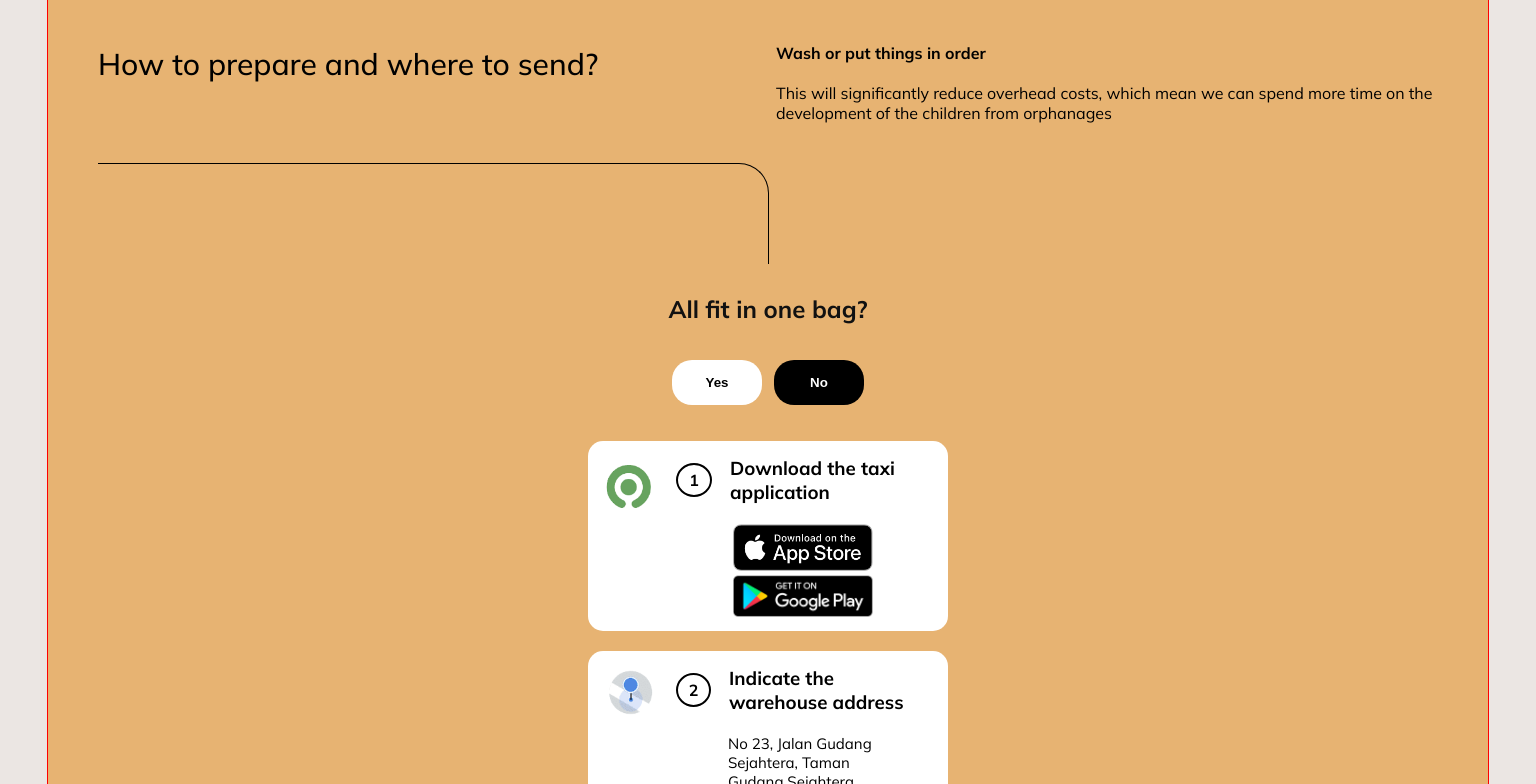
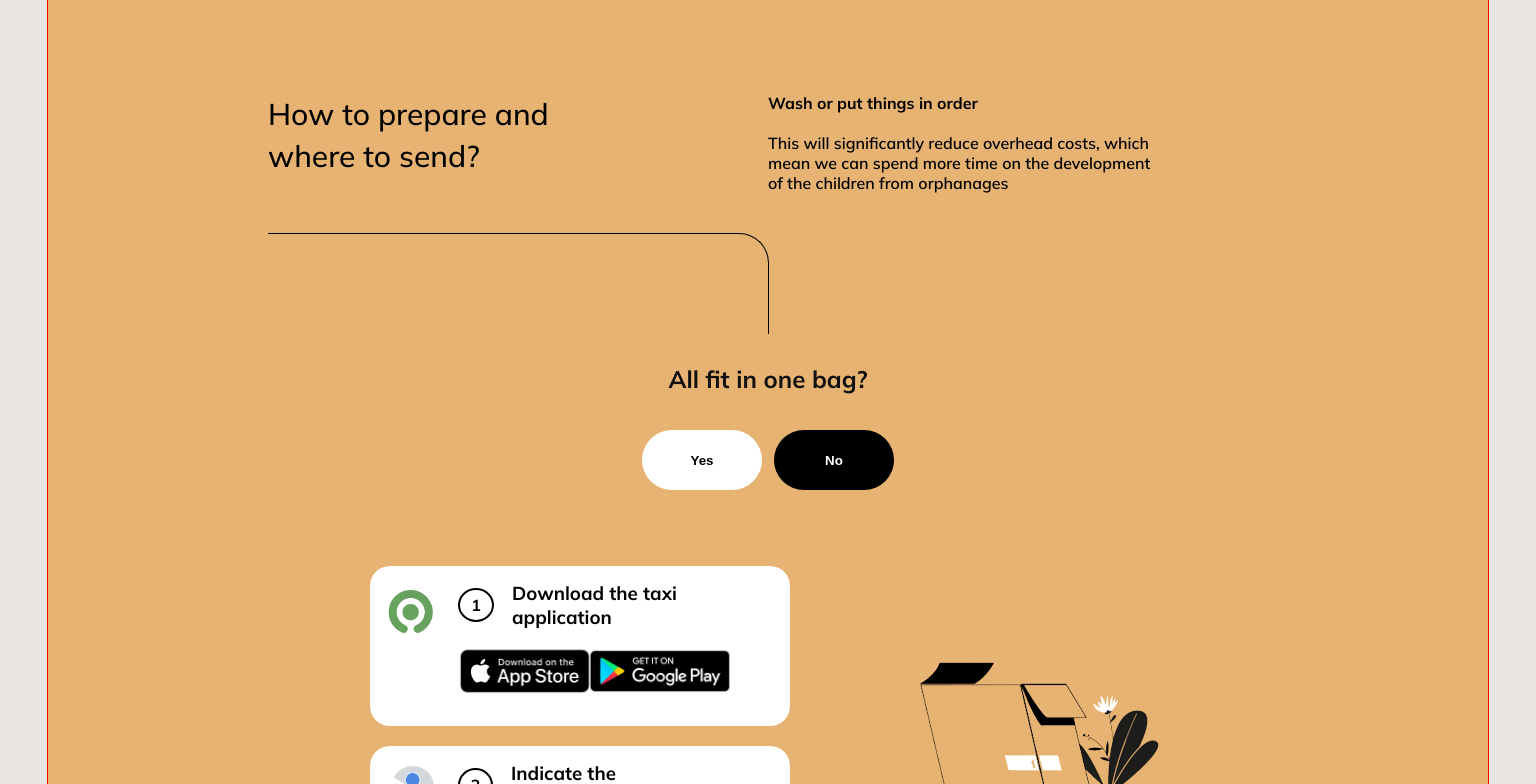
Before and after one commit to syzwnftr/circle-of-life, a React (Create React App) app: page / in a window 1536 px wide. Shown: the part 4360-5144 px from the top of the page. Built offline with nearby package versions, Linux system fonts and the light colour scheme; the HTML template or start-up script is replaced by a standard one.

Commit message:
Added media-queries

```diff
--- a/src/components/fit/Fit.css
+++ b/src/components/fit/Fit.css
@@ -108,6 +108,10 @@
     font-size: 15px;
 }
 
+.f-box {
+    display: none;
+}
+
 .f-shape {
     display: none;
 }
@@ -120,7 +124,7 @@
     .f-text {
         /* outline: 1px solid black; */
         display: flex;
-        justify-content: space-between;
+        justify-content: center;
         align-items: flex-start;
         margin-bottom: 40px;
         gap: 1rem;
@@ -146,6 +150,10 @@
         margin-bottom: 20px;
     }
 
+    .f-wash-small {
+        font-weight: 600;
+    }
+
     .f-shape {
         border: 1px solid black;
         border-top-right-radius: 30px;
@@ -156,4 +164,108 @@
         height: 100px;
         margin-bottom: 30px;
     }
+
+    .f-btn-wrapper {
+        margin-bottom: 40px;
+    }
+
+    .f-btn {
+        width: 120px;
+        height: 60px;
+        border-radius: 30px;
+    }
 }
+
+@media screen and (min-width: 1100px) {
+    .f-wrapper {
+        padding: 100px 0;
+        width: 800px;
+        margin: 0 auto;
+    }
+
+    .f-how {
+        width: 300px;
+    }
+
+    .f-wash-wrapper > p {
+        font-size: 16px;
+    }
+
+    .f-item-box {
+        display: flex;
+        justify-content: space-evenly;
+        align-items: center;
+    }
+
+    .f-box {
+        display: inline;
+    }
+
+    .f-item:last-child {
+        margin-bottom: 0;
+    }
+
+    .f-btn-wrapper {
+        margin-bottom: 70px;
+    }
+
+
+    .f-text {
+        justify-content: space-between;
+    }
+
+    .f-how-wrapper {
+        flex-basis: auto;
+    }
+
+    .f-wash-wrapper {
+        flex-basis: auto;
+        width: 340px;
+    }
+}
+
+@media screen and (min-width: 1300px) {
+    .f-wrapper {
+        width: 1000px;
+    }
+
+    .f-wash-wrapper {
+        width: 500px;
+    }
+
+    .f-wash-small {
+        width: 400px;
+    }
+
+    .f-item-box {
+        justify-content: space-evenly;
+    }
+
+    .f-item-wrapper {
+        flex-basis: 50%;
+    }
+
+    .f-item {
+        justify-content: flex-start;
+        align-items: flex-start;
+        max-width:400px;
+        height: 130px;
+        border-radius: 20px;
+    }
+
+    .f-badge-wrapper {
+        flex-direction: row;
+        justify-content: flex-start;
+        align-items: center;
+    }
+
+    .f-badge.apple {
+        width: 130px;
+    }
+
+    .f-desc {
+        width: auto;
+        font-size: 15px;
+    }
+
+}
```
